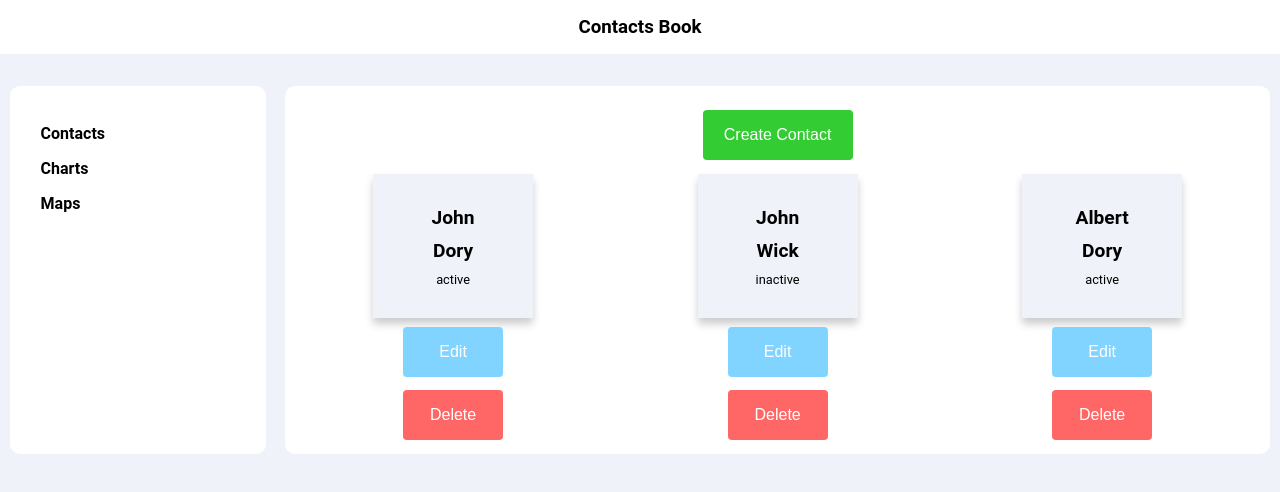
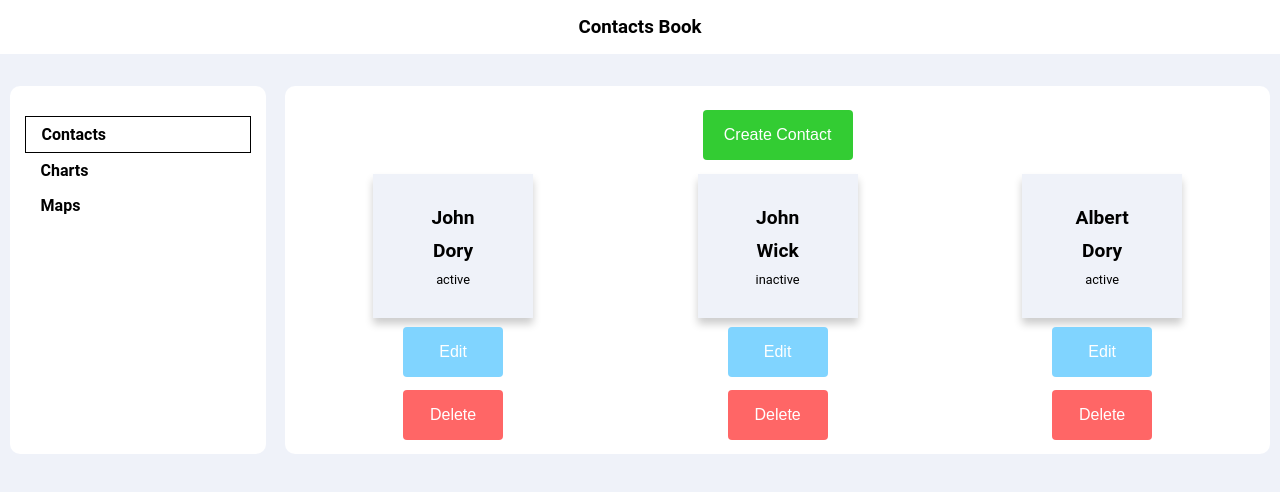
Before and after one commit to thatsmeamal-v-s/Contacts-Book, a React (Create React App) app: page / in a window 1280 px wide. Shown: the top 492 px of the page. Built offline with nearby package versions, Linux system fonts and the light colour scheme.

Commit message:
added css fix to sidebar

```diff
--- a/src/Components/Sidebar/Sidebar.css
+++ b/src/Components/Sidebar/Sidebar.css
@@ -19,10 +19,10 @@ li a {
 
 li a:hover {
   background-color: #99c2ff;
-  color: white;
+  color: #ffffff;
   cursor: pointer;
 }
 
-li a:active {
-  background-color: #000;
+.is-active {
+  border: 1px solid #000000;
 }
--- a/src/Components/Sidebar/Sidebar.js
+++ b/src/Components/Sidebar/Sidebar.js
@@ -1,20 +1,40 @@
-import React from "react";
+import React, { useState } from "react";
 import "./Sidebar.css";
-import { Link } from "react-router-dom";
+import { Link, NavLink } from "react-router-dom";
 
 const Sidebar = () => {
+  const [activeMenu, setActiveMenu] = useState("contacts");
+
   return (
     <div className="sidebar-container">
       <div>
         <ul>
           <li>
-            <Link to="/">Contacts</Link>
+            <Link
+              to="/"
+              className={activeMenu === "contacts" ? "is-active" : ""}
+              onClick={() => setActiveMenu("contacts")}
+            >
+              Contacts
+            </Link>
           </li>
           <li>
-            <Link to="/charts">Charts</Link>
+            <Link
+              to="/charts"
+              className={activeMenu === "charts" ? "is-active" : ""}
+              onClick={() => setActiveMenu("charts")}
+            >
+              Charts
+            </Link>
           </li>
           <li>
-            <Link to="/maps">Maps</Link>
+            <Link
+              to="/maps"
+              className={activeMenu === "maps" ? "is-active" : ""}
+              onClick={() => setActiveMenu("maps")}
+            >
+              Maps
+            </Link>
           </li>
         </ul>
       </div>
```
